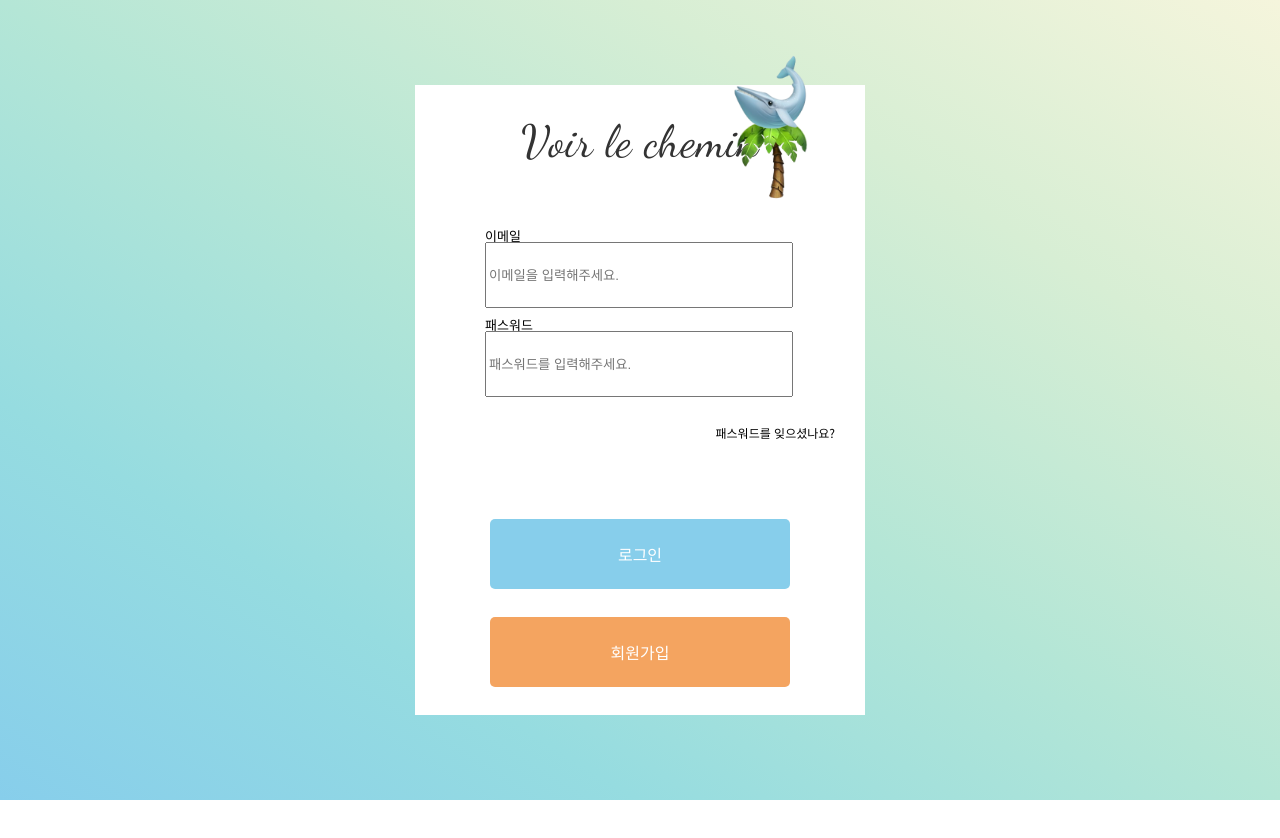
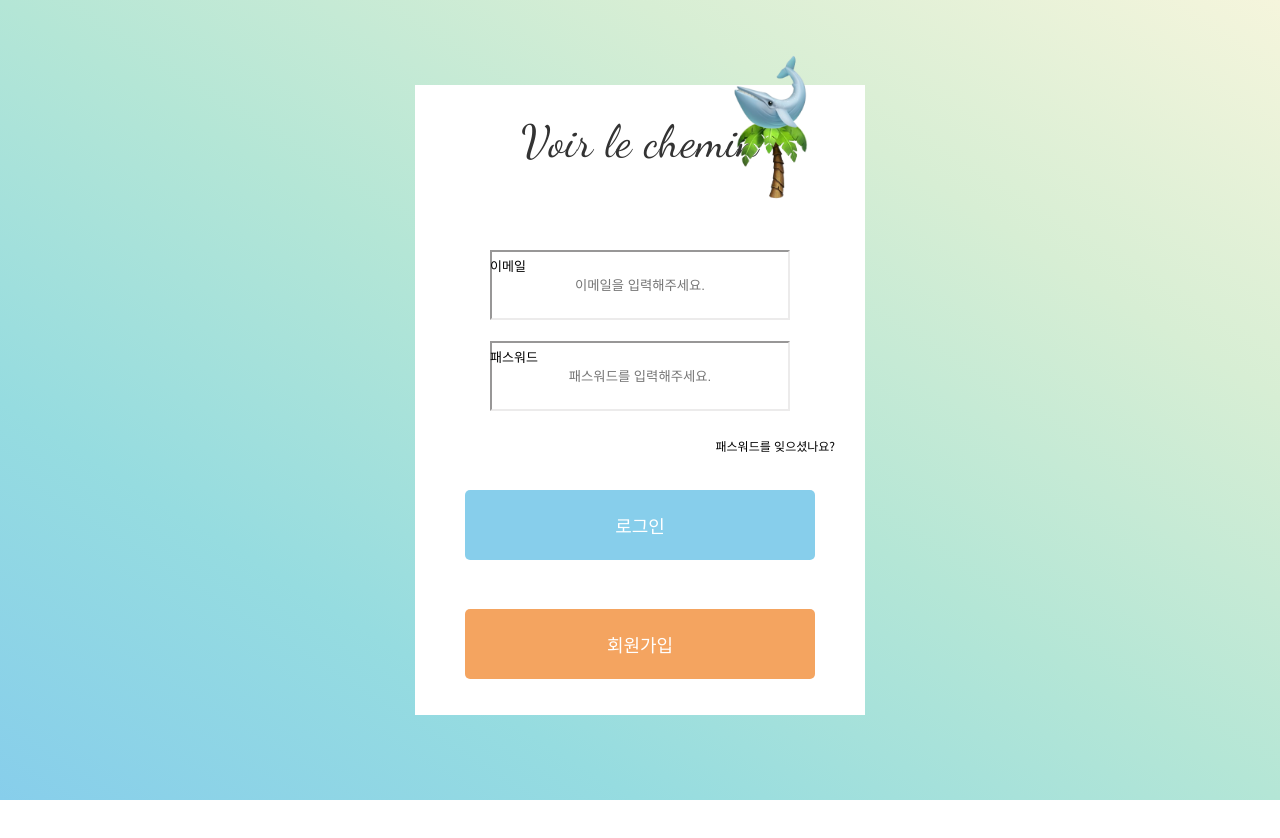
Before and after one commit to hansolChoi29/newspeedproject, a React (Vite) app: page / in a window 1280 px wide. Shown: the top 838 px of the page. After the commit the page ends 800 px from the top, so only its background shows below. Built offline with nearby package versions, Linux system fonts and the light colour scheme; no server answers.

Commit message:
😡 엔터로 로그인 가능

```diff
--- a/src/components/login/Button.jsx
+++ b/src/components/login/Button.jsx
@@ -1,40 +1,22 @@
-import React from 'react';
 import styled from 'styled-components';
 import StyledButton from '../../styles/StyledButton';
 
-// const StyledButton = styled.button``;
-
-const LoginPasswoard = styled.div`
-  display: flex;
-  flex-direction: column;
-  justify-content: space-between;
-  align-items: center;
-  width: 450px;
-  height: 500px;
-  box-sizing: border-box;
-  padding: 30px;
+const CustomStyledButton = styled(StyledButton)`
+  width: ${(props) => props.width || '350px'};
+  height: ${(props) => props.height || '70px'};
+  padding: 15px;
+  font-size: 18px;
+  margin: 10px;
 `;
 
-const Button = ({ loginUser, handleSingup, loginText = '로그인', signupText = '회원가입' }) => {
+const Button = ({ handleSingup, loginText = '로그인', signupText = '회원가입' }) => {
   return (
-    <LoginPasswoard>
-      <StyledButton
-        style={{ margin: '20px', width: '300px', height: '70px', marginTop: '50px' }}
-        type="submit"
-        onClick={loginUser}
-      >
-        {loginText}
-      </StyledButton>
-
-      <StyledButton
-        style={{ width: '300px', height: '70px', marginBottom: '200px' }}
-        color="#F4A460"
-        type="button"
-        onClick={handleSingup}
-      >
+    <>
+      <CustomStyledButton type="submit">{loginText}</CustomStyledButton>
+      <CustomStyledButton type="button" color="#f4a460" onClick={handleSingup}>
         {signupText}
-      </StyledButton>
-    </LoginPasswoard>
+      </CustomStyledButton>
+    </>
   );
 };
 
--- a/src/components/login/Input.jsx
+++ b/src/components/login/Input.jsx
@@ -3,7 +3,8 @@ import styled from 'styled-components';
 
 const Label = styled.label`
   display: block;
-  margin-top: 10px;
+  height: 1px;
+  margin-top: 30px;
   font-size: 13px;
 `;
 
@@ -17,7 +18,6 @@ const InputStyle = styled.input`
 
 const InputStylE = styled.div`
   margin-top: 60px;
-  margin-left: 70px;
 `;
 
 const Loginpassword = ({ email, setEmail, password, setPassword }) => {
--- a/src/pages/Login.jsx
+++ b/src/pages/Login.jsx
@@ -17,25 +17,6 @@ const LoginCard = styled.div`
   section {
     background-color: white;
     box-shadow: 4px 4px 15px rgba(0, 0, 0, 0.3);
-  }
-`;
-
-const LoginPasswoardStyle = styled.form`
-  display: flex;
-  flex-direction: column;
-  justify-content: space-between;
-  align-items: center;
-  width: 450px;
-  height: 550px;
-  box-sizing: border-box;
-  padding: 30px;
-  & input {
-    width: 300px;
-    height: 70px;
-    border-color: #ecebeb;
-    box-sizing: border-box;
-    text-align: center;
-    margin-top: -20px;
   }
 `;
 
@@ -60,6 +41,7 @@ const LoginWhaleImg = styled.img`
 `;
 
 const BackgroundColor = styled.div`
+  overflow: hidden;
   background-image: linear-gradient(to right top, #87ceeb, #96dce0, #b4e6d6, #d7eed4, #f5f5dc);
 `;
 
@@ -122,16 +104,16 @@ function Login() {
               <p style={{ marginTop: '30px', fontSize: '45px' }}>Voir le chemin</p>
             </LogoFontStyle>
 
-            <Loginpassword email={email} setEmail={setEmail} password={password} setPassword={setPassword} />
-
             <LoginPasswoardStyle
               onSubmit={(e) => {
-                e.preventDefault();
-                loginUser();
+                e.preventDefault(); // 기본 새로고침 방지
+                loginUser(); // 엔터 키와 버튼 클릭 모두 처리
               }}
             >
+              <Loginpassword email={email} setEmail={setEmail} password={password} setPassword={setPassword} />
+
               <P onClick={FindPasswordPage}>패스워드를 잊으셨나요?</P>
-              <Button loginUser={loginUser} handleSingup={handleSingup} loginText="로그인" signupText="회원가입" />
+              <Button handleSingup={handleSingup} />
             </LoginPasswoardStyle>
           </StyledSection>
         </LoginCard>
@@ -139,5 +121,23 @@ function Login() {
     </>
   );
 }
+const LoginPasswoardStyle = styled.form`
+  display: flex;
+  flex-direction: column;
+  justify-content: space-between;
+  align-items: center;
+  width: 450px;
+  height: 550px;
+  box-sizing: border-box;
+  padding: 30px;
+  & input {
+    width: 300px;
+    height: 70px;
+    border-color: #ecebeb;
+    box-sizing: border-box;
+    text-align: center;
+    margin-top: -10px;
+  }
+`;
 
 export default Login;
```
